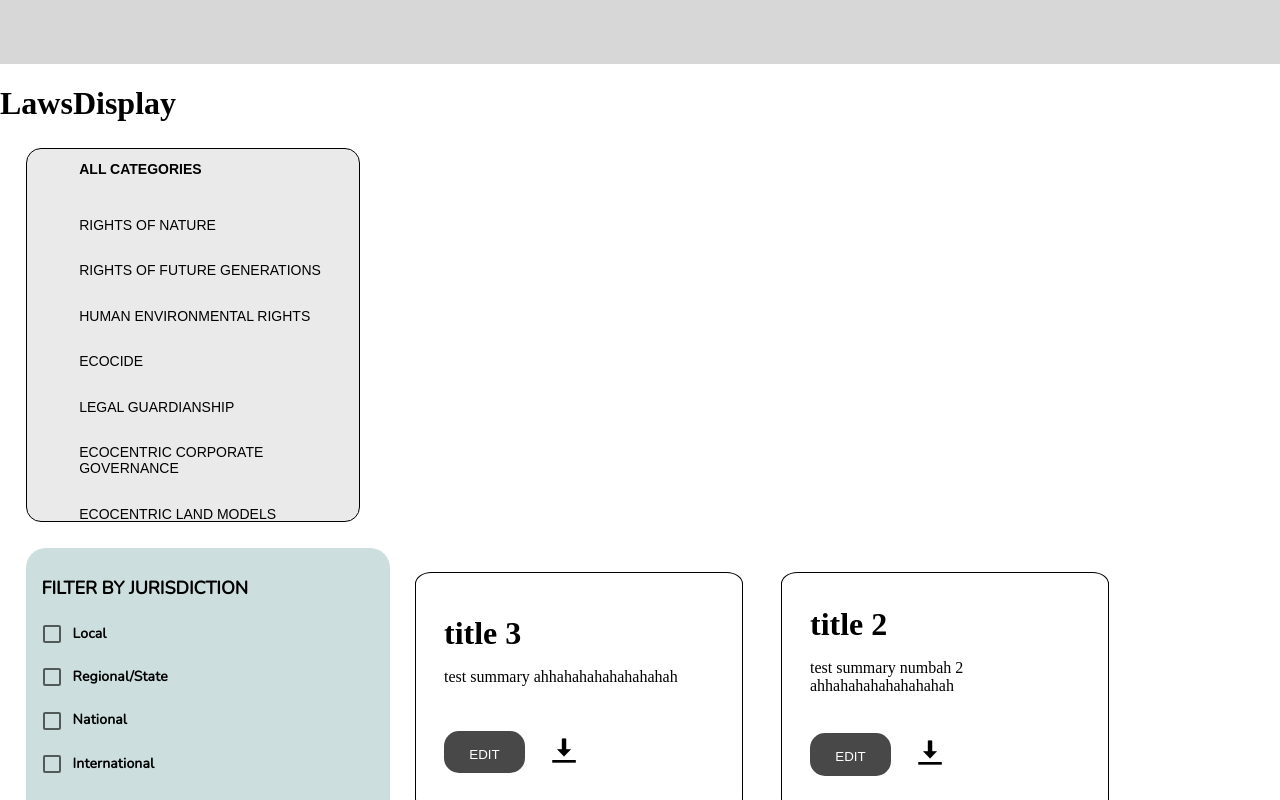
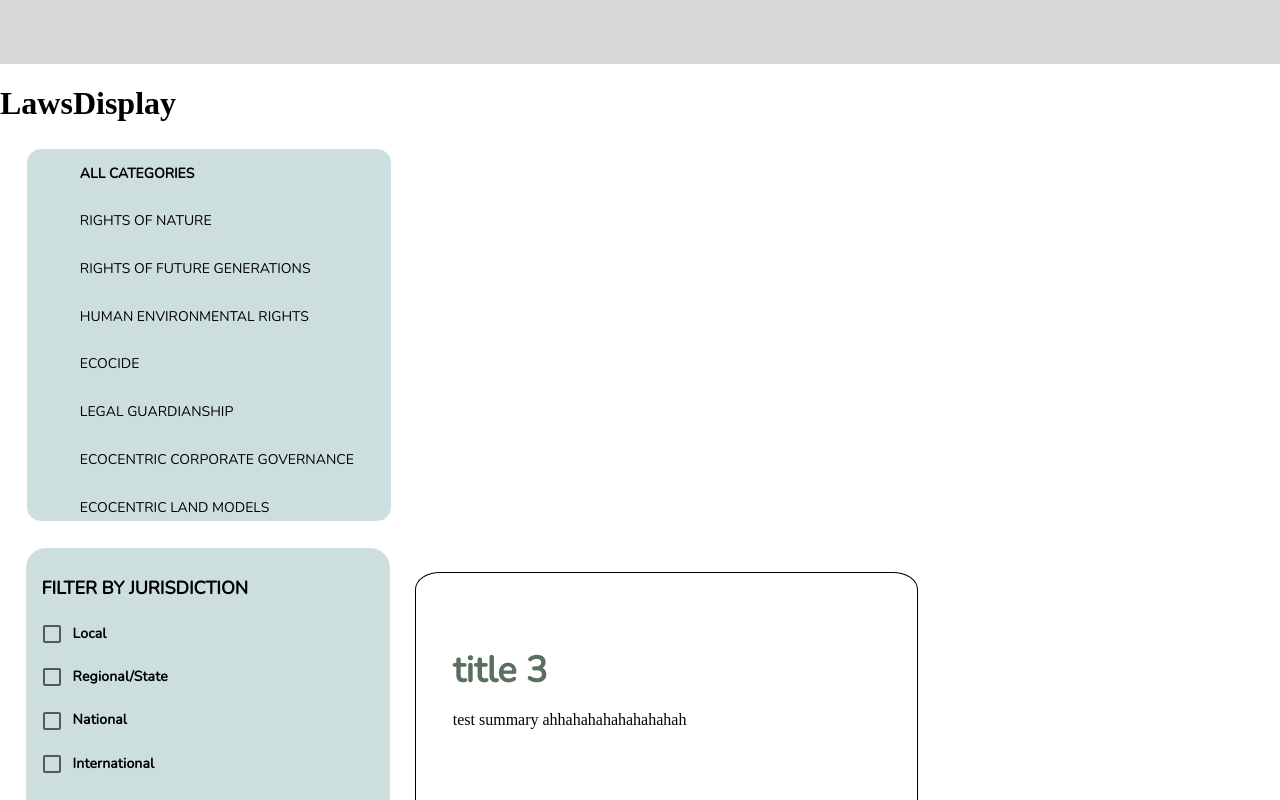
Before and after one commit to cornellh4i/earth-law-center, a React (Create React App) app in the folder client/: page /laws in a window 1280 px wide. Shown: the part 500-1300 px from the top of the page. Built offline with nearby package versions, Linux system fonts and the light colour scheme.

Commit message:
some styling

```diff
--- a/client/src/components/Button/Button.css
+++ b/client/src/components/Button/Button.css
@@ -1,3 +1,5 @@
+@import url('https://fonts.googleapis.com/css?family=Nunito&display=swap');
+
 .navbar-btn {
   font-weight: bold;
   font-size: 16px;
@@ -24,16 +26,19 @@
   color: black;
   cursor: pointer;
   border: none;
+  font-family: 'Nunito', sans-serif;
   font-size: 14px;
+  line-height: 1.534rem;
+  font-weight: 700, bold;
   background-color: transparent;
   text-align: left;
+  margin-top: -3%;
 }
 
 .sidebar-btn-highlighted {
   font-weight: bold;
   font-size: 14px;
   margin-top: 0.625rem;
-  margin-bottom: 0.625rem;
   margin-right: 3.125rem;
   border: none;
   background: none;
@@ -76,11 +81,12 @@
 
 /* Edit button for TemplateCard */
 .card-edit-btn {
-  width: 27%;
-  height: 100%;
+  width: 343px;
+  height: 57px;
   padding: 16px;
   background: #484848;
   color: white;
+  font-family: 'Nunito', sans-serif;
   border-radius: 15px;
   border: none;
   margin-right: 5%;
--- a/client/src/components/CategorySideBar/CategorySideBar.css
+++ b/client/src/components/CategorySideBar/CategorySideBar.css
@@ -8,10 +8,11 @@
 }
 .sidebar-container {
   margin: 2%;
-  width: 20.75rem;
+  width: 22.75rem;
   height: 23.25rem;
   border: solid;
+  border-color: white;
   border-radius: 0.9375rem;
   border-width: 0.063rem;
-  background-color: #EAEAEA;
+  background-color: #CCDFDE;
 }
--- a/client/src/components/TemplateCard/TemplateCard.css
+++ b/client/src/components/TemplateCard/TemplateCard.css
@@ -1,6 +1,8 @@
+@import url('https://fonts.googleapis.com/css?family=Nunito&display=swap');
+
 .card-container{
-    width: 20vw;
-    height: 26.5vh;
+    width: 475px;
+    height: 318px;
     border-style: solid;
     border-width: 1px;
     border-color: black;
@@ -38,6 +40,10 @@
 }
 .card-title{
     margin:0;
+    font-family: 'Nunito', sans-serif;
+    color: #59705F;
+    font-size: 36px;
+    font-weight: bold;
 }
 .download-img{
     width: 30%;
```
